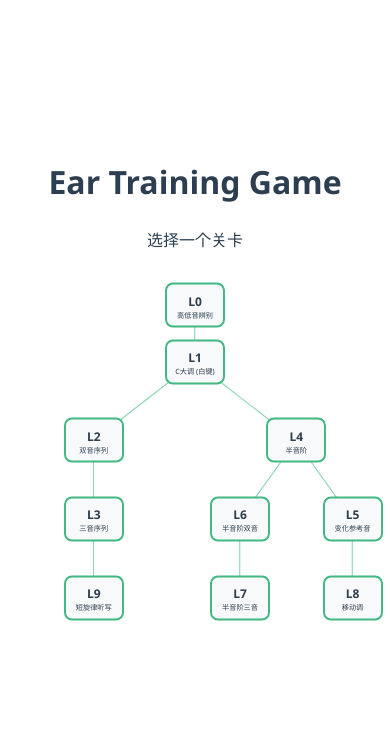
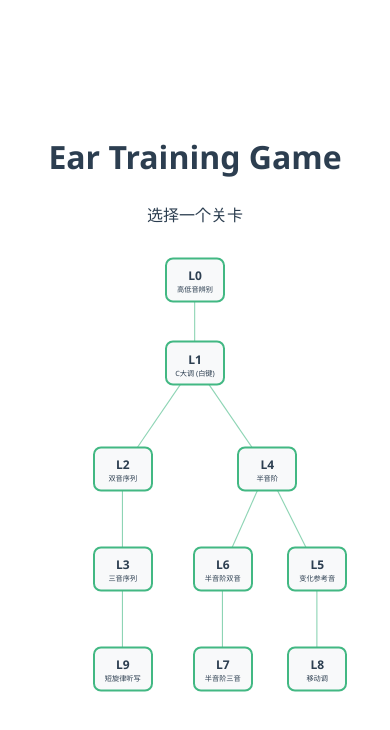
Before and after one commit to bunny-house/ear_training, a Vue app: page / in a window 390 px wide. Shown: the top 730 px of the page. Built offline with nearby package versions, Linux system fonts and the light colour scheme.

Commit message:
fix：样式

```diff
--- a/src/components/LevelMap.vue
+++ b/src/components/LevelMap.vue
@@ -1,6 +1,6 @@
 <template>
   <div class="level-map">
-    <svg class="map-svg" viewBox="0 0 600 800" preserveAspectRatio="xMidYMid meet" xmlns="http://www.w3.org/2000/svg">
+    <svg class="map-svg" viewBox="0 0 600 900" preserveAspectRatio="xMidYMid meet" xmlns="http://www.w3.org/2000/svg">
       <!-- 绘制连线 -->
       <g class="connections">
         <!-- 0 -> 1 -->
@@ -114,7 +114,7 @@ const props = defineProps({
 
 const emit = defineEmits(['select']);
 
-// 节点位置配置（基于 600x800 的 SVG viewBox 坐标系）
+// 节点位置配置（基于 600x900 的 SVG viewBox 坐标系）
 // 百分比定位 + SVG viewBox 本身就是响应式的，容器缩放时自动等比适配
 // 0 -> 1
 // 1 -> 2 -> 3 -> 9 (左分支：旋律听写)
@@ -123,23 +123,23 @@ const emit = defineEmits(['select']);
 // 4 -> 5 -> 8 (右分支B)
 const nodePositions = {
   0: { x: 300, y: 60 },    // 起始
-  1: { x: 300, y: 160 },   // 分叉点1
+  1: { x: 300, y: 210 },   // 分叉点1
 
   // 左分支
-  2: { x: 120, y: 300 },
-  3: { x: 120, y: 440 },
-  9: { x: 120, y: 580 },   // 短旋律听写
+  2: { x: 170, y: 400 },
+  3: { x: 170, y: 580 },
+  9: { x: 170, y: 760 },   // 短旋律听写
 
   // 右分支起始
-  4: { x: 480, y: 300 },
+  4: { x: 430, y: 400 },
 
   // 右分支A (4->6->7)
-  6: { x: 380, y: 440 },
-  7: { x: 380, y: 580 },
+  6: { x: 350, y: 580 },
+  7: { x: 350, y: 760 },
 
   // 右分支B (4->5->8)
-  5: { x: 580, y: 440 },
-  8: { x: 580, y: 580 }
+  5: { x: 520, y: 580 },
+  8: { x: 520, y: 760 }
 };
 
 const getNodePosition = (levelId) => {
@@ -148,10 +148,10 @@ const getNodePosition = (levelId) => {
 
 const getNodeStyle = (levelId) => {
   const pos = getNodePosition(levelId);
-  // 将绝对坐标转换为百分比（基于 600x800 viewBox）
+  // 将绝对坐标转换为百分比（基于 600x900 viewBox）
   return {
     left: `${(pos.x / 600) * 100}%`,
-    top: `${(pos.y / 800) * 100}%`
+    top: `${(pos.y / 900) * 100}%`
   };
 };
 
@@ -178,15 +178,15 @@ const handleNodeClick = (levelId) => {
   width: 100%;
   max-width: 600px;
   margin: 10px auto;
-  aspect-ratio: 3 / 4;
-  min-height: 600px;
+  aspect-ratio: 2 / 3;
+  min-height: 700px;
 }
 
 /* 响应式 level-map 大小 */
 @media (max-width: 900px) {
   .level-map {
     max-width: 500px;
-    min-height: 550px;
+    min-height: 620px;
     margin: 8px auto;
   }
 }
@@ -194,7 +194,7 @@ const handleNodeClick = (levelId) => {
 @media (max-width: 600px) {
   .level-map {
     max-width: 100%;
-    min-height: 500px;
+    min-height: 560px;
     margin: 6px auto;
   }
 }
@@ -202,7 +202,7 @@ const handleNodeClick = (levelId) => {
 @media (max-width: 480px) {
   .level-map {
     max-width: 100%;
-    min-height: 450px;
+    min-height: 500px;
     margin: 4px auto;
   }
 }
```
